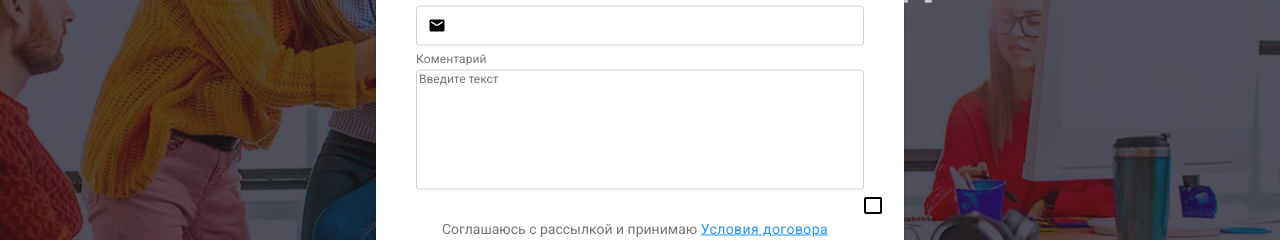
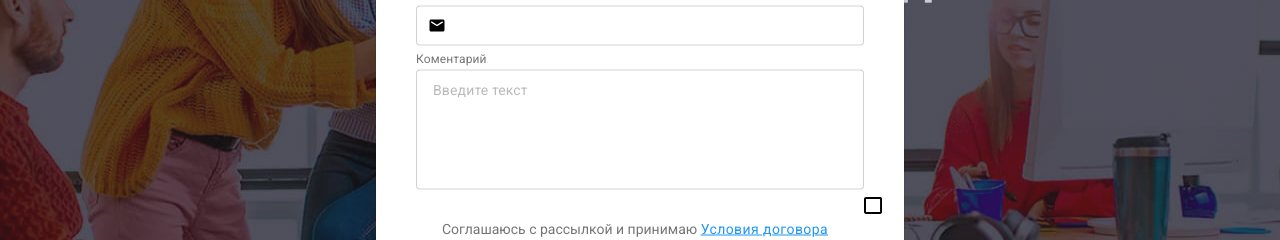
Before and after one commit to T-jorven/goit-markup-hw-06, a plain HTML site: page index.html in a window 1280 px wide. Both pictures are taken after a click on the button "Заказать услугу". Shown: the part 330-570 px from the top of the page. Drawn offline with nearby package versions, Linux system fonts and the light colour scheme.

Commit message:
fillan adjustent

```diff
--- a/css/styles.css
+++ b/css/styles.css
@@ -865,6 +865,19 @@ img {
 .modal-form-btn:focus {
   background: var(--button-focus);
 }
+.modal-form-message {
+  padding-left: 16px;
+  padding-right: 16px;
+  padding-bottom: 12px;
+  padding-top: 12px;
+}
+.modal-form-message::placeholder {
+  font-size: 14px;
+  line-height: 1.1;
+  letter-spacing: 0.01em;
+
+  color: rgba(117, 117, 117, 0.5);
+}
 /*  end o modal*/
 .product-animation {
   position: relative;
```
